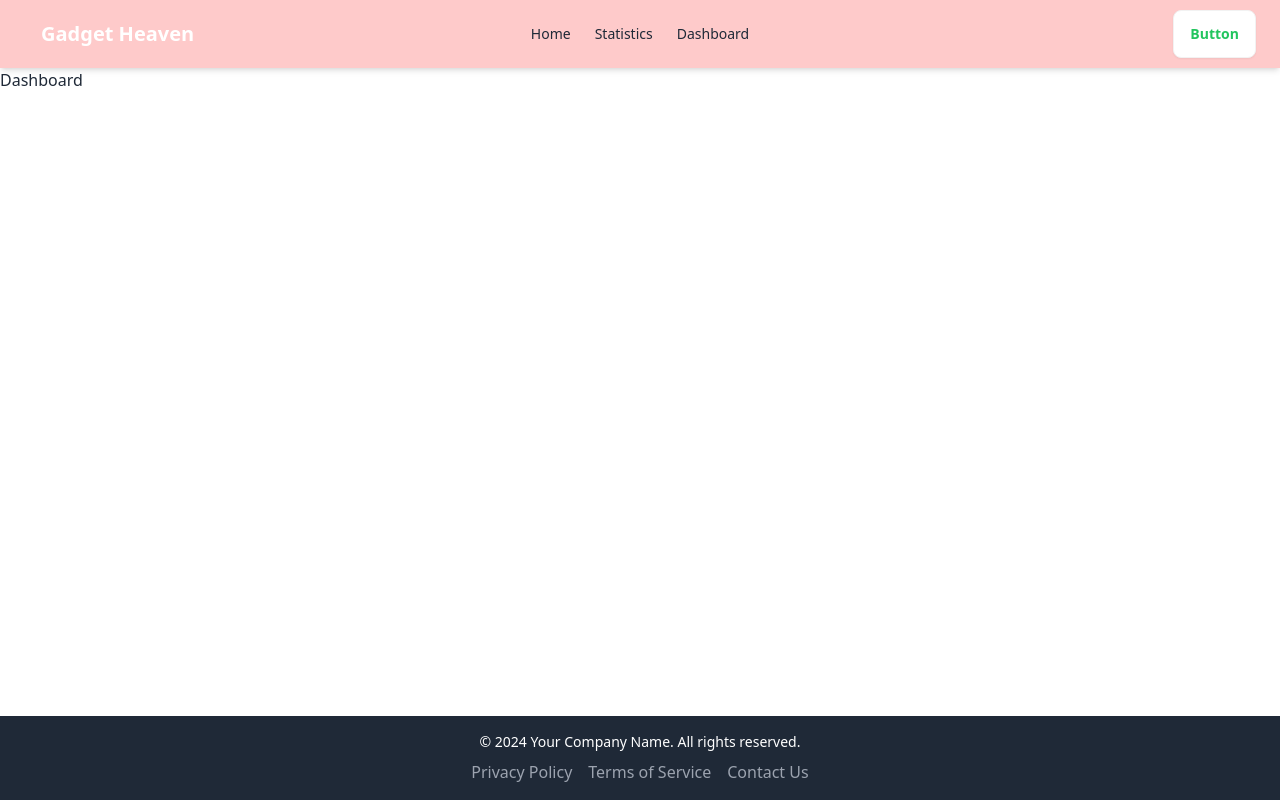
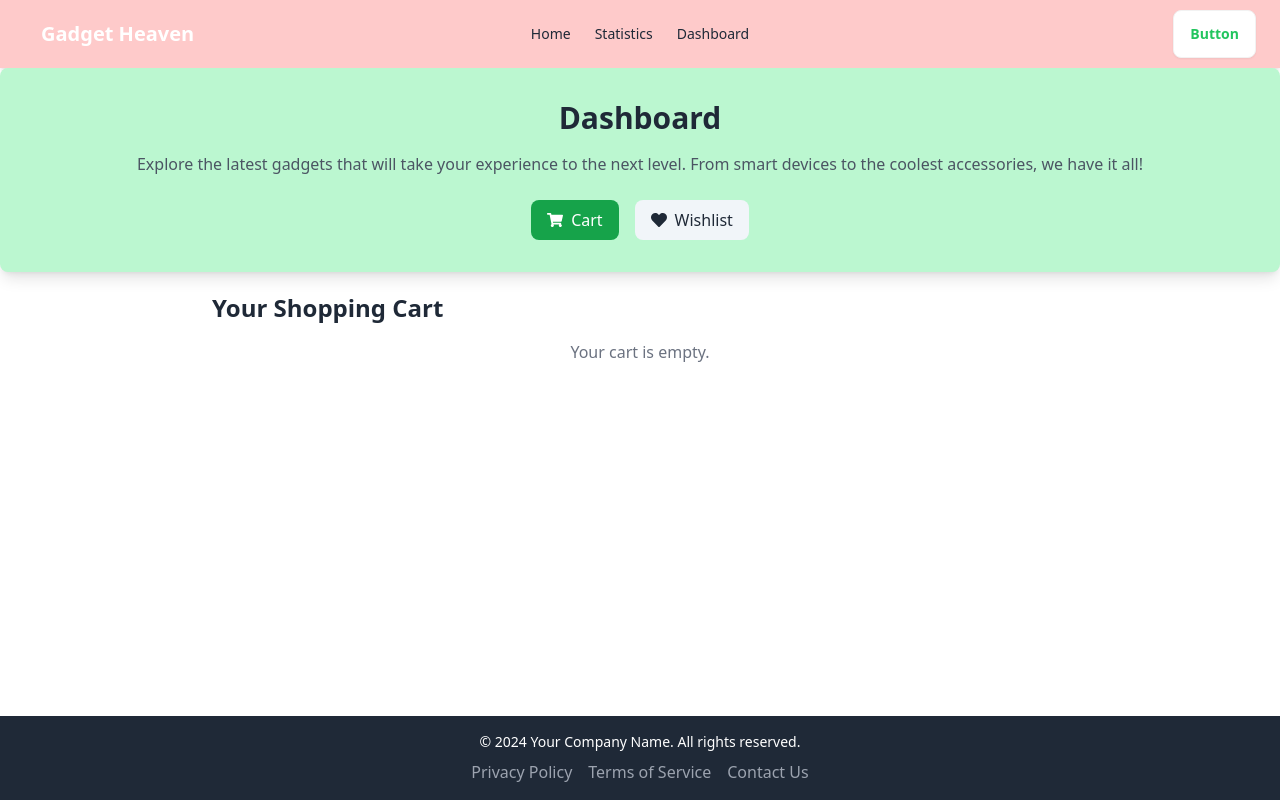
Before and after one commit to saidee-hasan/Gadget-Heaven, a React (Vite) app: page /dashboard in a window 1280 px wide. Built offline with nearby package versions, Linux system fonts and the light colour scheme.

Commit message:
projects local stroge

```diff
--- a/package.json
+++ b/package.json
@@ -12,6 +12,7 @@
   "dependencies": {
     "react": "^18.3.1",
     "react-dom": "^18.3.1",
+    "react-icons": "^5.3.0",
     "react-router-dom": "^6.27.0"
   },
   "devDependencies": {
--- /dev/null
+++ b/src/components/Cart.jsx
@@ -0,0 +1,68 @@
+import React, { useState } from 'react';
+
+function Cart({ cart, onRemove }) {
+  // State to manage sorting order
+  const [sortOrder, setSortOrder] = useState('asc');
+
+  // Calculate the total price
+  const totalPrice = cart.reduce((total, item) => total + item.price, 0);
+
+  // Function to sort the cart items by price
+  const sortedCart = [...cart].sort((a, b) => {
+    return sortOrder === 'asc' ? a.price - b.price : b.price - a.price;
+  });
+
+  // Toggle sort order
+  const toggleSortOrder = () => {
+    setSortOrder(prevOrder => (prevOrder === 'asc' ? 'desc' : 'asc'));
+  };
+
+  return (
+    <div className="max-w-4xl mx-auto p-5">
+      <h2 className="text-2xl font-bold mb-4">Your Shopping Cart</h2>
+
+      {cart.length > 0 && (
+        <div className="mt-6 p-4 bg-gray-100 rounded-lg grid grid-cols-2 ">
+            <div className="flex">      <h3 className="text-lg font-bold">Total Price:</h3>
+            <p className="text-xl font-semibold text-green-600">${totalPrice.toFixed(2)}</p></div>
+
+          <button
+            onClick={toggleSortOrder}
+            className="mt-2 bg-blue-500 text-white px-4 py-2 rounded hover:bg-blue-600 transition-colors duration-300"
+          >
+            Sort by Price: {sortOrder === 'asc' ? 'Ascending' : 'Descending'}
+          </button>
+        </div>
+      )}
+
+      <div className="space-y-6 mt-4">
+        {cart.length === 0 ? (
+          <p className="text-center text-gray-500">Your cart is empty.</p>
+        ) : (
+          sortedCart.map((item, idx) => (
+            <div key={idx} className="grid md:flex bg-white shadow-lg rounded-lg p-4 hover:shadow-xl transition-shadow duration-300">
+              <img
+                className="mx-auto md:mx-0 md:justify-start w-32 h-32 object-cover rounded-md"
+                src={'https://i.ibb.co/Ch83ywK/download.jpg'}
+                alt={item.name}
+              />
+              <div className="mt-4 md:mt-0 md:ml-4">
+                <h1 className="text-xl font-semibold">{item.name}</h1>
+                <p className="text-gray-600">{item.description}</p>
+                <p className="text-lg font-bold text-green-600">${item.price.toFixed(2)}</p>
+                <button
+                  onClick={() => onRemove(item.id)}
+                  className="mt-2 bg-red-500 text-white px-4 py-2 rounded hover:bg-red-600 transition-colors duration-300"
+                >
+                  Remove
+                </button>
+              </div>
+            </div>
+          ))
+        )}
+      </div>
+    </div>
+  );
+}
+
+export default Cart;
--- /dev/null
+++ b/src/components/DashboardContainer.jsx
@@ -0,0 +1,38 @@
+
+import { FaHeart, FaShoppingCart } from 'react-icons/fa';
+
+function DashboardContainer({ handleIsActive ,isActive}) {
+
+
+
+  return (
+    <div>
+      <div className='bg-green-200 h-auto p-8 text-center rounded-lg shadow-lg'>
+        <h1 className="text-3xl font-bold text-gray-800 mb-4">Dashboard</h1>
+        <p className="text-gray-600 mb-6">
+          Explore the latest gadgets that will take your experience to the next level. From smart devices to the coolest accessories, we have it all!
+        </p>
+        <div className="flex justify-center space-x-4">
+          <button
+            onClick={() => handleIsActive('cart')}
+            className={`flex items-center px-4 py-2 rounded-lg transition duration-200 ${
+              isActive.cart ? 'bg-green-600 text-white' : 'bg-slate-100 text-gray-800'
+            } `}
+          >
+           <FaShoppingCart className="mr-2" /> Cart
+          </button>
+          <button
+            onClick={() => handleIsActive('wishlist')}
+            className={`flex items-center px-4 py-2 rounded-lg transition duration-200 ${
+              isActive.cart ? 'bg-slate-100 text-gray-800' : ' bg-green-600 text-white'
+            }`}
+          >
+            <FaHeart className="mr-2" /> Wishlist
+          </button>
+        </div>
+      </div>
+    </div>
+  );
+}
+
+export default DashboardContainer;
--- /dev/null
+++ b/src/components/Wishlist.jsx
@@ -0,0 +1,10 @@
+
+function Wishlist() {
+  return (
+    <div>
+      Wishlist
+    </div>
+  )
+}
+
+export default Wishlist
--- a/src/main.jsx
+++ b/src/main.jsx
@@ -1,8 +1,10 @@
-import { StrictMode } from 'react'
+import { createContext, StrictMode, useState } from 'react'
 import { createRoot } from 'react-dom/client'
 import './index.css'
 import { RouterProvider } from 'react-router-dom'
 import routes from './routes/Routes'
+
+export const ProductContext = createContext();
 
 
 createRoot(document.getElementById('root')).render(
--- a/src/pages/CardDetails.jsx
+++ b/src/pages/CardDetails.jsx
@@ -1,42 +1,58 @@
-import { useEffect, useState } from "react";
+import { useContext, useEffect, useState } from "react";
 import { useLoaderData, useParams } from "react-router-dom";
+import { addToStoreRedList } from "../utils/addToDb";
+
 
 function CardDetails() {
   const { id } = useParams();
   const data = useLoaderData();
   const [productData, setProductData] = useState({});
+
   useEffect(() => {
-    const singleData = [...data].find((p) => p.name == id);
+    const singleData = data.find((p) => p.name === id); // Use strict equality for comparison
+    setProductData(singleData || {}); // Set product data or an empty object
+  }, [data, id]); // Added dependencies for useEffect
 
-    setProductData(singleData);
-  }, []);
   const { name, price, description, image } = productData || {};
+
+
+
+
+  const addToCart = (item) => {
+
+ addToStoreRedList(item.id)
+
+  };
+
+
+
   return (
     <div className="relative h-[600px]">
-      <div className="absolute md:w-auto w-full mt-44 left-1/2 transform -translate-x-1/2  bg-slate-50 border-8 border-gray-100">
+
+<div className="absolute md:w-auto w-full mt-44 left-1/2 transform -translate-x-1/2 bg-slate-50 border-8 border-gray-100 rounded-lg shadow-lg">
         {/* Card */}
-        <div className="md:flex ">
+        <div className="md:flex p-4">
           <img
-
-            src={"https://i.ibb.co.com/rwjQm8x/download-1.jpg"}
+            src={ "https://i.ibb.co.com/Ch83ywK/download.jpg"} // Fallback image if image is not available
             alt={name}
-            className="mx-auto "
+            className="md:w-1/2 w-full h-48 object-cover rounded-lg md:rounded-l-lg"
+            style={{ objectPosition: "top center" }} // Start the image from the top center
           />
-          <div className="">
-            <h1>{name}</h1>
-            <p>
-              {description}
-            </p>
-            <p>{price}</p>
+          <div className="md:ml-4 flex flex-col justify-center">
+            <h1 className="text-2xl font-semibold">{name}</h1>
+            <p className="text-gray-700 mt-2">{description}</p>
+            <p className="text-xl font-bold mt-4">${price}</p>
+            <button onClick={()=>addToCart(productData)} className="mt-4 bg-blue-500 text-white py-2 px-4 rounded-lg hover:bg-blue-600 transition duration-200 ease-in-out shadow-md focus:outline-none focus:ring-2 focus:ring-blue-400 focus:ring-opacity-75">
+              Add To Cart
+            </button>
           </div>
         </div>
       </div>
-      <div className="text-center bg-green-300 h-80">
-        <h1>Product Details</h1>
-        <p>
+      <div className="text-center bg-green-300 h-80 flex flex-col  items-center">
+        <h1 className="text-3xl font-bold">Product Details</h1>
+        <p className="">
           Explore the latest gadgets that will take your experience to the next
-          level. From smart devices to <br /> the coolest accessories, we have
-          it all!
+          level. From smart devices to the coolest accessories, we have it all!
         </p>
       </div>
 
--- a/src/pages/Dashboard.jsx
+++ b/src/pages/Dashboard.jsx
@@ -1,12 +1,53 @@
-import React from 'react'
+import React, { useEffect, useState } from 'react'
+import { useLoaderData } from 'react-router-dom'
+import { getStoreRedList } from '../utils/addToDb';
+import DashboardContainer from '../components/DashboardContainer';
+import Cart from '../components/Cart';
+import Wishlist from '../components/Wishlist';
 
 function Dashboard() {
+ const data = useLoaderData();
+ const [cart,setCart]=useState([])
+ useEffect(()=>{
+const storedReadList = getStoreRedList();
+const storedReadListInt = storedReadList.map(id => parseInt(id));
+const addToCart = data.filter(cart=> storedReadListInt.includes(cart.id));
+setCart(addToCart)
+
+
+
+ },[])
+
+
+
+
+ const [isActive, setIsActive] = useState({
+  cart: true,
+
+  status: "cart",
+});
+const handleIsActive = (status) => {
+  setIsActive({
+    cart: status === "cart",
+
+    status: status === "cart" ? "active" : "wishlist",
+  });
+};
+
+
 
   return (
-    <div>
-      <h1>Dashboard</h1>
+   <>
+   <DashboardContainer handleIsActive={handleIsActive} isActive={isActive}/>
 
-    </div>
+   {isActive.cart ? (
+        <Cart cart={cart}  />
+      ) : (
+        <Wishlist/>
+      )}
+
+
+   </>
   )
 }
 
--- a/src/routes/Routes.jsx
+++ b/src/routes/Routes.jsx
@@ -34,6 +34,7 @@ const routes = createBrowserRouter([
       {
         path: "/dashboard",
         element: <Dashboard />,
+        loader:()=> fetch("../data.json")
       },
       {
         path: "/card/:id",
--- /dev/null
+++ b/src/utils/addToDb.js
@@ -0,0 +1,27 @@
+const getStoreRedList = ()=>{
+    const storedListStr = localStorage.getItem('read-list')
+if(storedListStr){
+    const storedList = JSON.parse(storedListStr)
+ return storedList;
+
+}else{
+
+    return[];
+}
+
+}
+const addToStoreRedList = (id)=>{
+    const storedList = getStoreRedList();
+    if(storedList.includes(id)){
+        console.log(id)
+    }else{
+        storedList.push(id)
+        const storedListStr = JSON.stringify(storedList)
+    localStorage.setItem('read-list',storedListStr)
+
+
+    }
+
+}
+
+export {addToStoreRedList,getStoreRedList}
```
Also changed, not shown: 1 other file (tests, documents, lock files or other folders).
